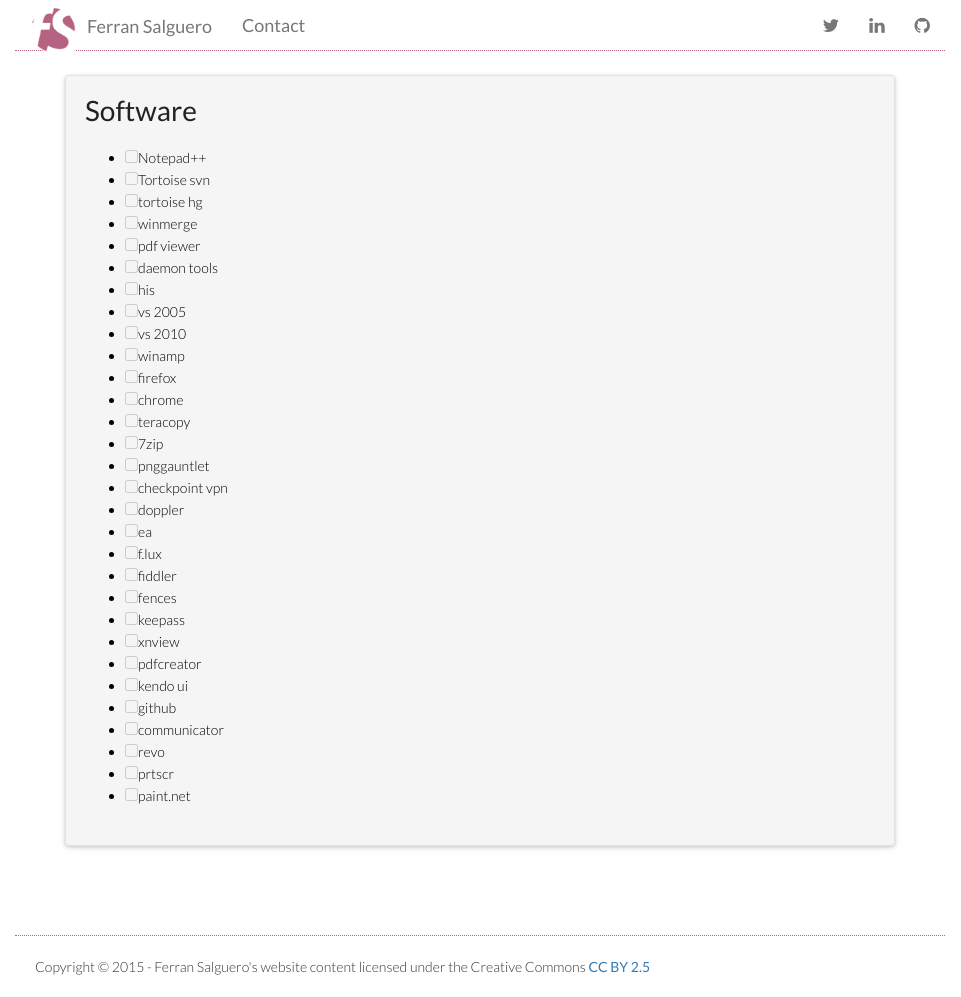
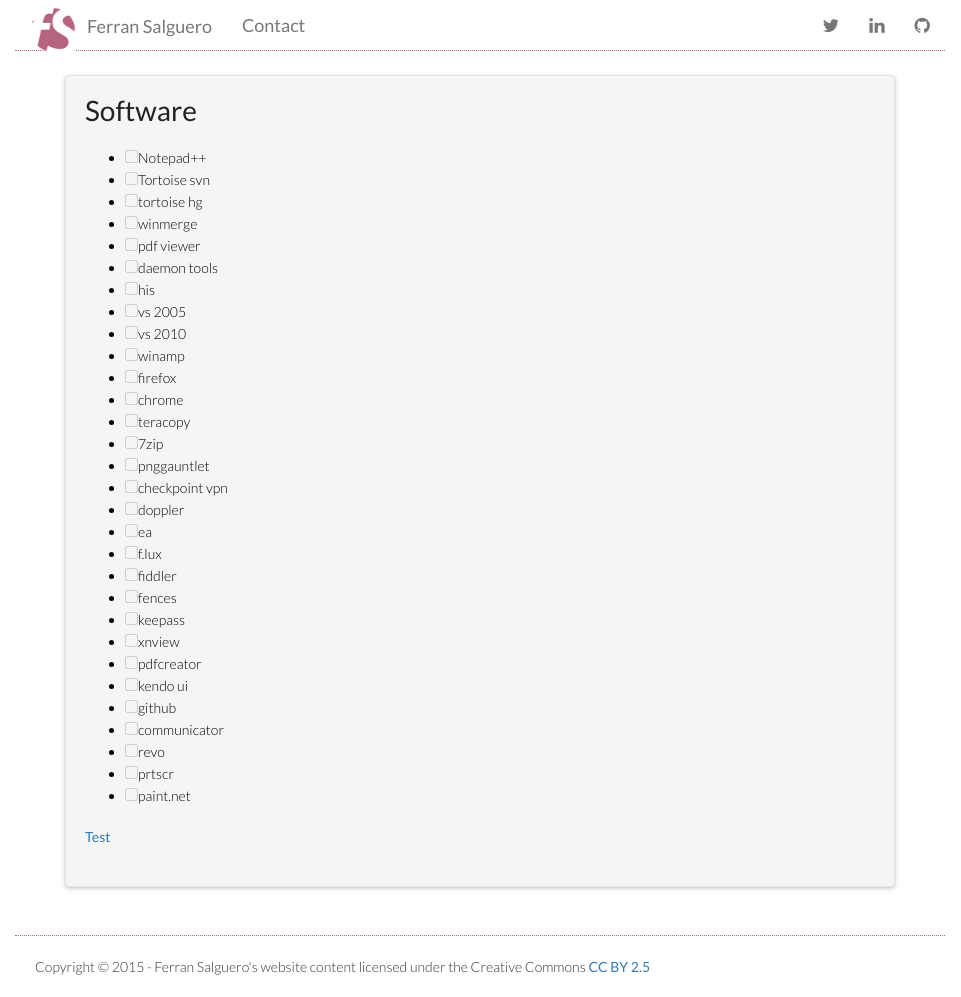
Before and after one commit to FerranSalguero/ferransalguero.github.io, a Jekyll site: the page built from checklists/software.md, in a window 1280 px wide and 997 px high. Shown: the whole window, without its empty margins (160-1121 px from the left). Built offline with Jekyll 4.4.1, drawn with Linux system fonts in a browser that asks for light colours; nearby versions of some CDN libraries; library files that are not in the unit come from our copies.

Commit message:
Test no follow

```diff
--- a/checklists/software.md
+++ b/checklists/software.md
@@ -37,3 +37,5 @@
 * [ ] revo
 * [ ] prtscr
 * [ ] paint.net
+
+[Test](http://wheretobuy.apphb.com){: rel="nofollow"}
```
